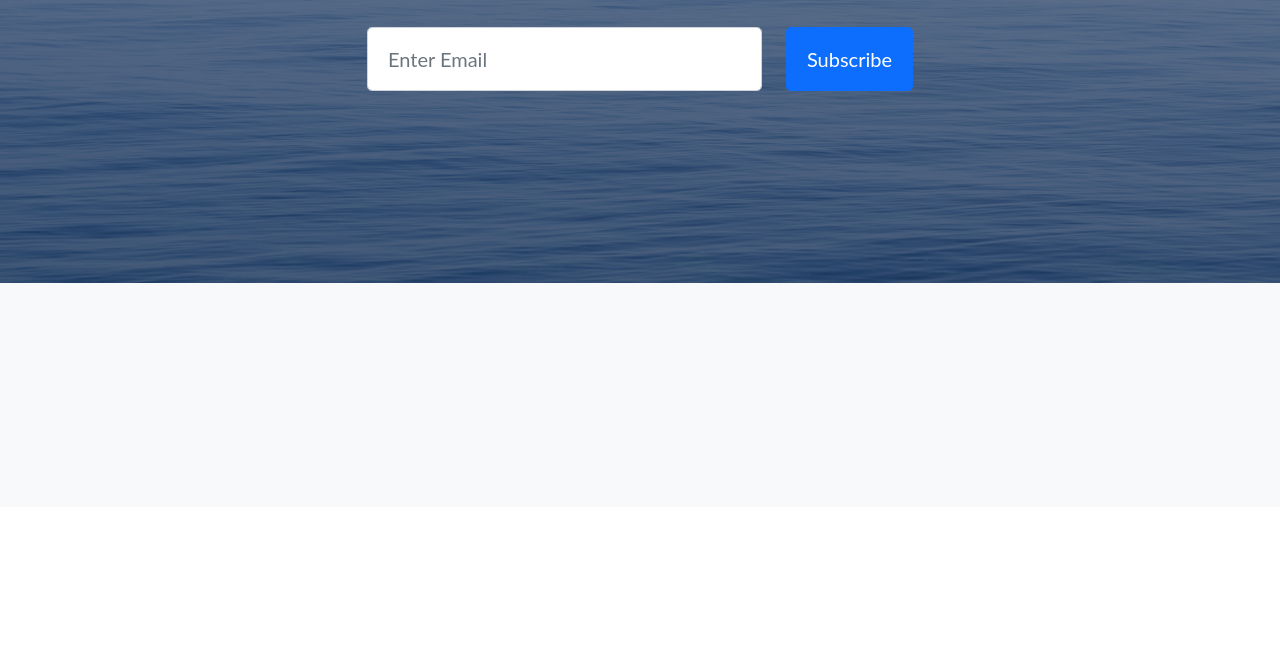
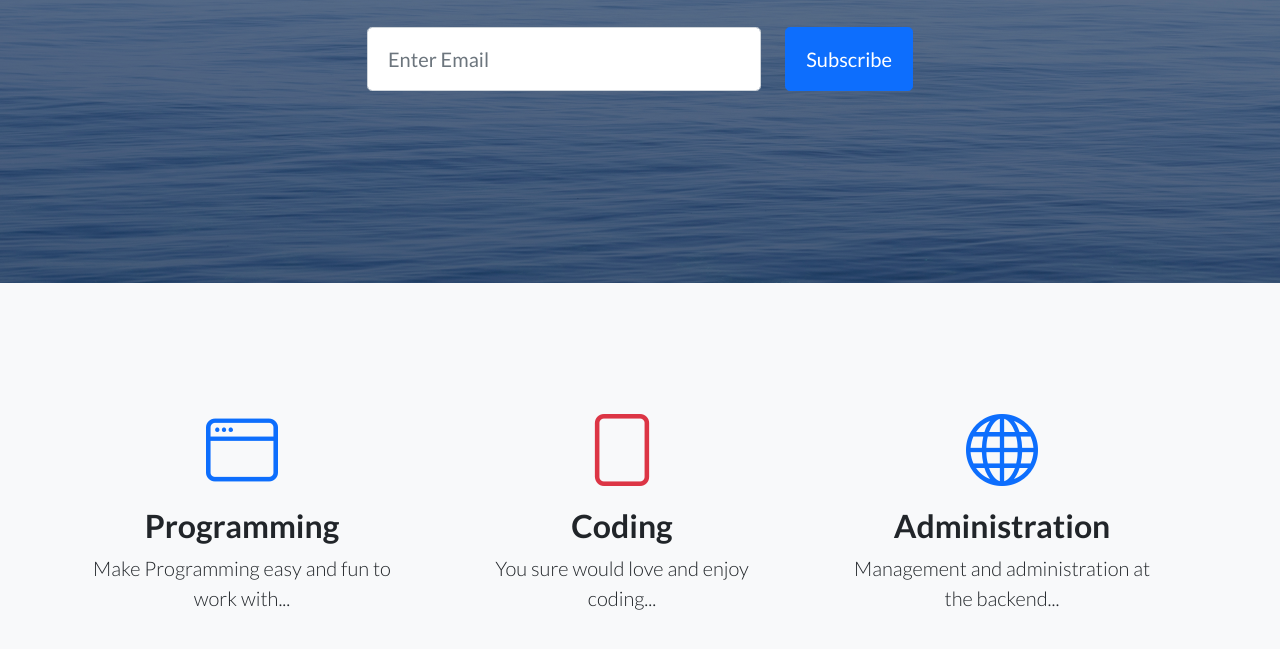
Before and after one commit to nnesquared/nnesquared.github.io, a plain HTML site: page index.html in a window 1280 px wide. Shown: the part 271-920 px from the top of the page. Before the commit the page ends 800 px from the top, so only its background shows below. Drawn offline with nearby package versions, Linux system fonts and the light colour scheme.

Commit message:
updated index page

```diff
--- a/index.html
+++ b/index.html
@@ -6,6 +6,10 @@
     <meta name="viewport" content="width=device-width, initial-scale=1.0">
     <title>ADANI</title>
     <link rel="stylesheet" href="css/styles.css">
+        <!--Bootstrap icons-->
+    <link href="https://cdn.jsdelivr.net/npm/bootstrap-icons@1.5.0/font/bootstrap-icons.css" rel="stylesheet" type="text/css" />
+        <!-- Google fonts-->
+        <link href="https://fonts.googleapis.com/css?family=Lato:300,400,700,300italic,400italic,700italic" rel="stylesheet" type="text/css" />
 </head>
 <body>
     <nav class="navbar navbar-light bg-light fixed-top">
@@ -42,9 +46,35 @@
     <div class="container">
         <div class="row">
             <div class="col-4">
-                <div class="features-icons-items"></div>
+                <div class="features-icons-item">
+                    <div class="features-icons-icon">
+                        <i class="bi-window text-primary"></i>
+                    </div>
+                    <h2>Programming</h2>
+                    <p class="lead">Make Programming easy and fun to work with...</p>
+                </div>
 
             </div>
+            <div class="col-4">
+                <div class="features-icons-item">
+                    <div class="features-icons-icon">
+                        <i class="bi-file text-danger"></i>
+                    </div>
+                    <h2>Coding</h2>
+                    <p class="lead">You sure would love and enjoy coding...</p>
+                </div>
+            </div>
+            <div class="col-4">
+                <div class="features-icons-item">
+                    <div class="features-icons-icon">
+                        <i class="bi-globe text-primary"></i>
+                    </div>
+                    <h2>Administration</h2>
+                    <p class="lead">Management and administration at the backend...</p>
+                </div>
+
+            </div>
+
         </div>
     </div>
 </section>
```
